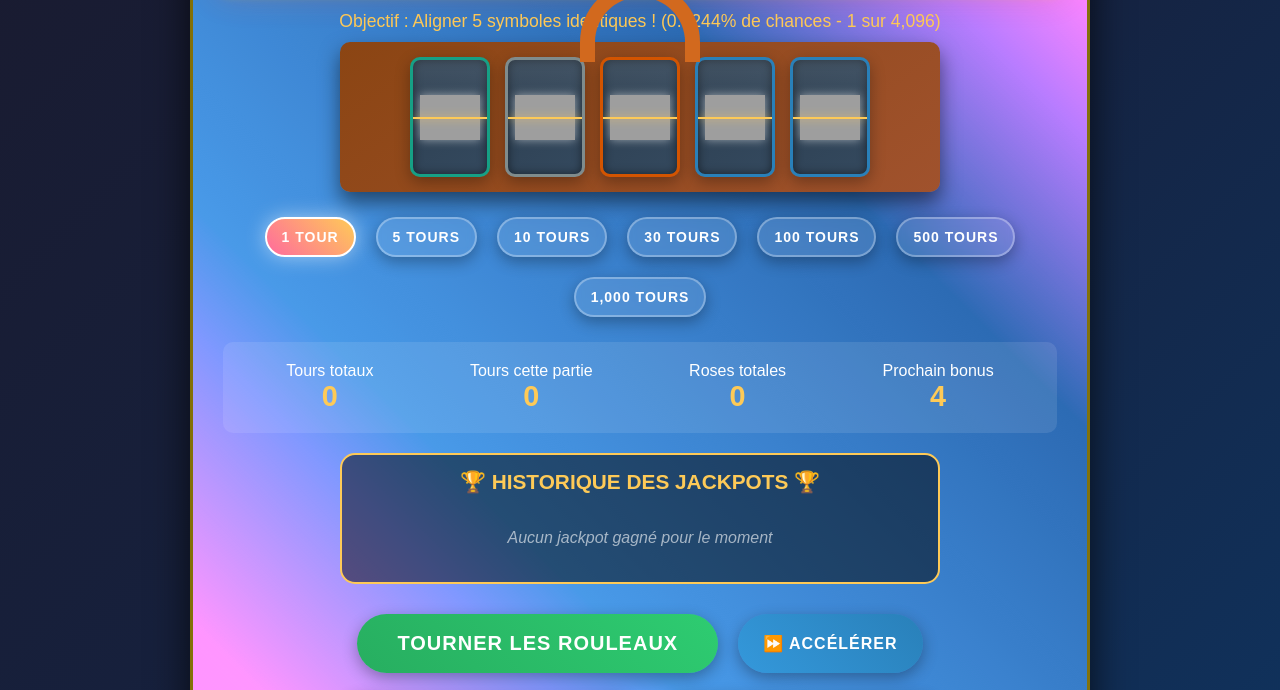
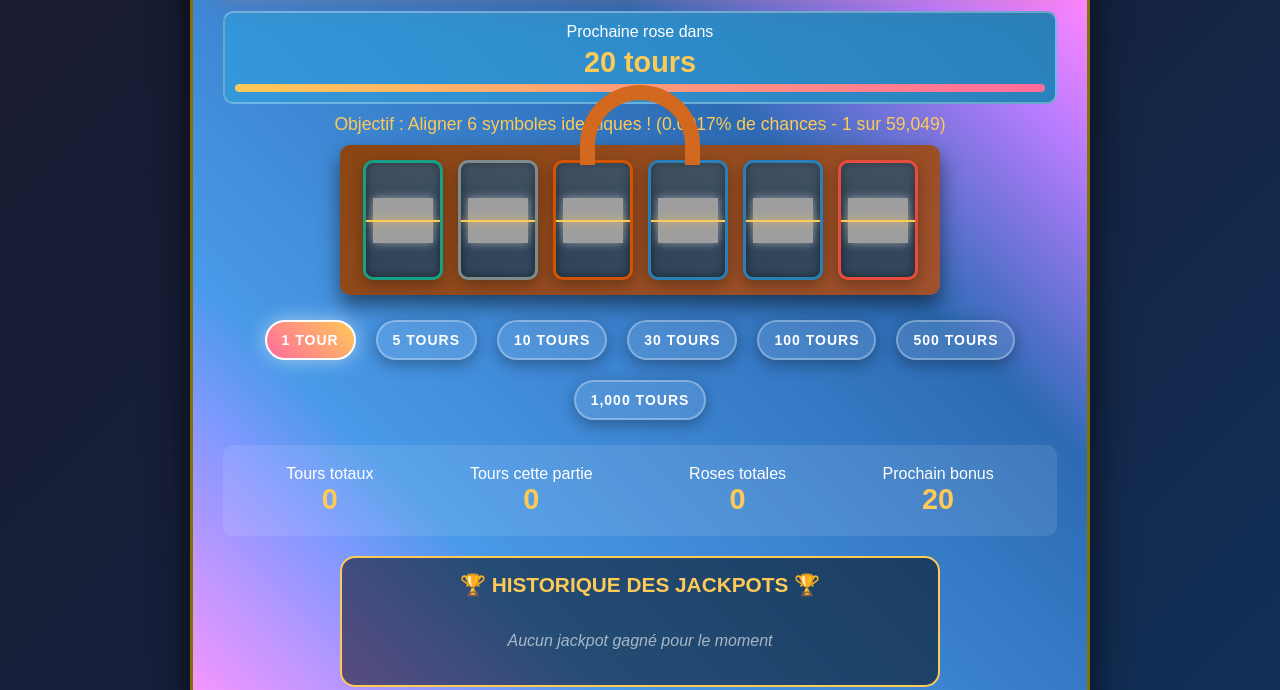
Before and after one commit to djoker99999/turnturnwin.github.io, a plain HTML site: page index.html in a window 1280 px wide. Shown: the part 253-943 px from the top of the page. Drawn offline with Linux system fonts and the light colour scheme; grey boxes are pictures that could not be loaded.

Commit message:
Update index.html

```diff
--- a/index.html
+++ b/index.html
@@ -694,6 +694,46 @@
       filter: none;
     }
 
+    /* NOUVEAU : COMPTEUR DE TOURS RESTANTS */
+    .remaining-turns {
+      background: linear-gradient(45deg, #3498db, #2980b9);
+      padding: 10px;
+      border-radius: 10px;
+      margin: 10px 0;
+      border: 2px solid rgba(255, 255, 255, 0.3);
+      display: flex;
+      flex-direction: column;
+      align-items: center;
+    }
+
+    .remaining-turns-label {
+      font-size: 1em;
+      margin-bottom: 5px;
+      color: white;
+    }
+
+    .remaining-turns-value {
+      font-size: 1.8em;
+      font-weight: bold;
+      color: #feca57;
+    }
+
+    .remaining-turns-progress {
+      width: 100%;
+      height: 8px;
+      background: rgba(255, 255, 255, 0.2);
+      border-radius: 4px;
+      margin-top: 5px;
+      overflow: hidden;
+    }
+
+    .remaining-turns-progress-bar {
+      height: 100%;
+      background: linear-gradient(45deg, #feca57, #ff6b9d);
+      border-radius: 4px;
+      transition: width 0.5s ease;
+    }
+
     @media (max-width: 768px) {
       .game-container {
         padding: 20px;
@@ -774,7 +814,16 @@
       <div class="jackpot-info" id="jackpotInfo">Jackpot visible à partir de 1000 roses</div>
     </div>
 
-    <div class="difficulty-info" id="difficultyInfo">Objectif : Aligner 5 symboles identiques ! (0.0244% de chances - 1 sur 4,096)</div>
+    <!-- NOUVEAU : COMPTEUR DE TOURS RESTANTS -->
+    <div class="remaining-turns" id="remainingTurns">
+      <div class="remaining-turns-label">Prochaine rose dans</div>
+      <div class="remaining-turns-value" id="remainingTurnsValue">20 tours</div>
+      <div class="remaining-turns-progress">
+        <div class="remaining-turns-progress-bar" id="remainingTurnsProgress" style="width: 100%"></div>
+      </div>
+    </div>
+
+    <div class="difficulty-info" id="difficultyInfo">Objectif : Aligner 6 symboles identiques ! (0.0017% de chances - 1 sur 59,049)</div>
 
     <div class="lock-body">
       <div class="lock-shackle"></div>
@@ -809,7 +858,7 @@
       </div>
       <div class="stat-item">
         <div>Prochain bonus</div>
-        <div class="stat-value" id="nextBonus">4</div>
+        <div class="stat-value" id="nextBonus">20</div>
       </div>
     </div>
 
@@ -828,11 +877,11 @@
       <button id="clearBtn" style="background: linear-gradient(45deg, #e74c3c, #c0392b);">🗑️ Effacer données</button>
     </div>
 
-    <div id="message">Prêt à jouer ? Alignez 5 symboles identiques pour remporter le jackpot !</div>
+    <div id="message">Prêt à jouer ? Alignez 6 symboles identiques pour remporter le jackpot !</div>
 
     <div id="resultContainer" class="hidden result-box">
       <h3>🎉 JACKPOT GAGNÉ !</h3>
-      <p id="winMessage">Vous avez aligné les 5 symboles !</p>
+      <p id="winMessage">Vous avez aligné les 6 symboles !</p>
       <p id="attemptsResult">Nombre de tours : 0</p>
       <p id="winningSymbol">Symbole gagnant : </p>
       <p id="jackpotWin" class="jackpot-amount">+ 0 🌹</p>
@@ -852,7 +901,7 @@
     let isSpinning = false;
     let winAnimationActive = false;
     let attackMode = 1;
-    let currentDifficulty = 5; // 5 symboles (niveau 2 uniquement)
+    let currentDifficulty = 6; // 6 symboles (niveau 2 uniquement)
     let isFastMode = false;
     let lastWinningSymbol = null;
     let rosesCount = 0; // Roses totales gagnées (ne se réinitialise jamais)
@@ -944,6 +993,7 @@
         updateStats();
         updateGainsTable();
         updateJackpotDisplay();
+        updateRemainingTurns();
         removeWinClasses();
 
         message.textContent = '🗑️ Toutes les données ont été effacées ! Vous repartez de zéro.';
@@ -1061,6 +1111,8 @@
     const difficultyInfo = document.getElementById('difficultyInfo');
     const speedIndicator = document.getElementById('speedIndicator');
     const gainsTableContainer = document.getElementById('gainsTableContainer');
+    const remainingTurnsValue = document.getElementById('remainingTurnsValue');
+    const remainingTurnsProgress = document.getElementById('remainingTurnsProgress');
 
     // Initialisation du jeu
     function initGame() {
@@ -1074,6 +1126,7 @@
       symbols = Array(currentDifficulty).fill(0).map(() => getRandomSymbol());
       updateDisplay();
       updateStats();
+      updateRemainingTurns();
       resultContainer.classList.add('hidden');
       updateDifficultyInfo();
       message.textContent = `Nouvelle partie ! Le jackpot commence à 250 roses. Alignez ${currentDifficulty} symboles identiques !`;
@@ -1087,10 +1140,20 @@
       attemptsCount.textContent = attempts; // Compteur total
       currentGameAttemptsElement.textContent = currentGameAttempts; // Compteur de la partie
       rosesCountElement.textContent = rosesCount; // Roses totales
-      nextBonusElement.textContent = 4 - (bonusCounter % 4);
+      nextBonusElement.textContent = 20 - (bonusCounter % 20);
 
       // Sauvegarder après chaque mise à jour (sans notification)
       saveGame(false);
+    }
+
+    // Mettre à jour l'affichage du compteur de tours restants
+    function updateRemainingTurns() {
+      const turnsUntilBonus = 20 - (bonusCounter % 20);
+      remainingTurnsValue.textContent = `${turnsUntilBonus} tour${turnsUntilBonus > 1 ? 's' : ''}`;
+
+      // Mettre à jour la barre de progression
+      const progressPercentage = (turnsUntilBonus / 20) * 100;
+      remainingTurnsProgress.style.width = `${progressPercentage}%`;
     }
 
     // Mettre à jour l'affichage du jackpot
@@ -1183,7 +1246,7 @@
 
     // Mise à jour des informations de difficulté
     function updateDifficultyInfo() {
-      difficultyInfo.textContent = `Objectif : Aligner 5 symboles identiques ! (0.0244% de chances - 1 sur 4,096)`;
+      difficultyInfo.textContent = `Objectif : Aligner 6 symboles identiques ! (0.0017% de chances - 1 sur 59,049)`;
     }
 
     // Supprimer les classes de victoire
@@ -1221,8 +1284,8 @@
     function handleRoseBonus() {
       bonusCounter++;
 
-      // Ajouter une rose seulement tous les 4 tours
-      if (bonusCounter % 4 === 0) {
+      // Ajouter une rose seulement tous les 20 tours
+      if (bonusCounter % 20 === 0) {
         rosesCount += 1;
         jackpotAmount += 1;
         message.textContent = `🌹 +1 rose ajoutée au jackpot !`;
@@ -1230,6 +1293,9 @@
         updateStats();
         updateJackpotDisplay();
       }
+
+      // Mettre à jour le compteur de tours restants
+      updateRemainingTurns();
     }
 
     // Animation de rotation d'un symbole
@@ -1497,6 +1563,7 @@
       updateStats();
       updateGainsTable();
       updateJackpotDisplay();
+      updateRemainingTurns();
       removeWinClasses();
 
       if (!hasLoadedSave) {
```
